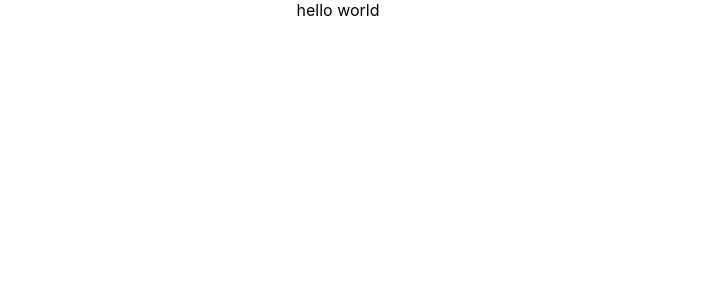
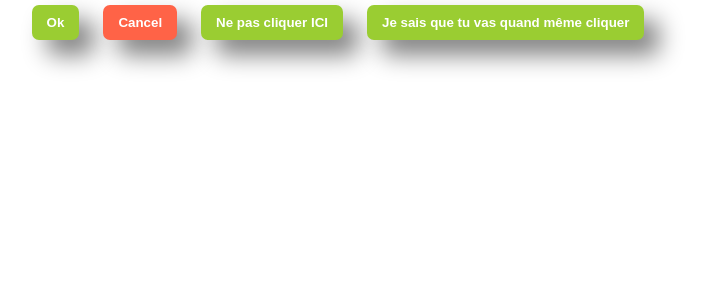
Before and after one commit to emmlan49/2021_11_17_tjs, a React (Create React App) app: page / in a window 1280 px wide. Shown: the top 300 px of the page, without its empty margins (302-1006 px from the left). Built offline with nearby package versions, Linux system fonts and the light colour scheme.

Commit message:
composant bouton simple + proptypes

```diff
--- /dev/null
+++ b/src/App/App.js
@@ -0,0 +1,27 @@
+import React from "react";
+// import logo from './logo.svg';
+
+import "./App.css";
+import Button from "./components/Button/Button";
+
+function App() {
+  return (
+    <div className="App">
+      <Button text="Ok" onButtonClicked={(arg) => {}} />
+      <Button
+        text="Cancel"
+        onButtonClicked={(arg) => {
+          console.log("OK");
+        }}
+        bgColor="tomato"
+      />
+      <Button text="Ne pas cliquer ICI" onButtonClicked={(arg) => {}} />
+      <Button
+        text="Je sais que tu vas quand même cliquer"
+        onButtonClicked={(arg) => {}}
+      />
+    </div>
+  );
+}
+
+export default App;
--- a/src/App/App.tsx
+++ /dev/null
@@ -1,13 +0,0 @@
-import React from 'react';
-// import logo from './logo.svg';
-import './App.css';
-
-function App() {
-  return (
-    <div className="App">
-      hello world
-    </div>
-  );
-}
-
-export default App;
--- a/src/App/components/Button/Button.css
+++ b/src/App/components/Button/Button.css
@@ -1,6 +1,13 @@
-.Button{
-    background-color: skyblue;
-    color: white;
-    font-weight: 900;
-    padding: 10px 15px;
+.Button {
+  background-color: skyblue;
+  color: white;
+  font-weight: 900;
+  padding: 10px 15px;
+  border-radius: 7px;
+  box-shadow: 15px 15px 25px grey;
+  border: none;
+  margin: 5px 12px;
 }
+.Button:hover {
+  box-shadow: 10px 10px 25px grey;
+}
--- a/src/App/components/Button/Button.js
+++ b/src/App/components/Button/Button.js
@@ -1,5 +1,7 @@
 import React from "react";
-import "./Button.css"
+import PropTypes from "prop-types";
+
+import "./Button.css";
 
 /**
  * Composant Button HTML
@@ -7,5 +9,32 @@ import "./Button.css"
  * @returns component render
  */
 const Button = (props) => {
-  return <button className="Button">Benjamin Button</button>;
+  console.log(props);
+  return (
+    <button
+      className="Button"
+      style={{ backgroundColor: props.bgColor, color: props.color }}
+      onClick={(evt) => {
+        // évènement géré par le composant, donc pas renvoyé au parent
+        props.onButtonClicked();
+      }}
+    >
+      {props.text}
+    </button>
+  );
 };
+
+//prototype attendu
+Button.propTypes = {
+  text: PropTypes.string.isRequired,
+  onButtonClicked: PropTypes.func.isRequired,
+  bgColor: PropTypes.string.isRequired,
+  color: PropTypes.string.isRequired,
+};
+
+// valeurs par défaut
+Button.defaultProps = {
+  bgColor: "yellowgreen",
+  color: "white",
+};
+export default Button;
```
